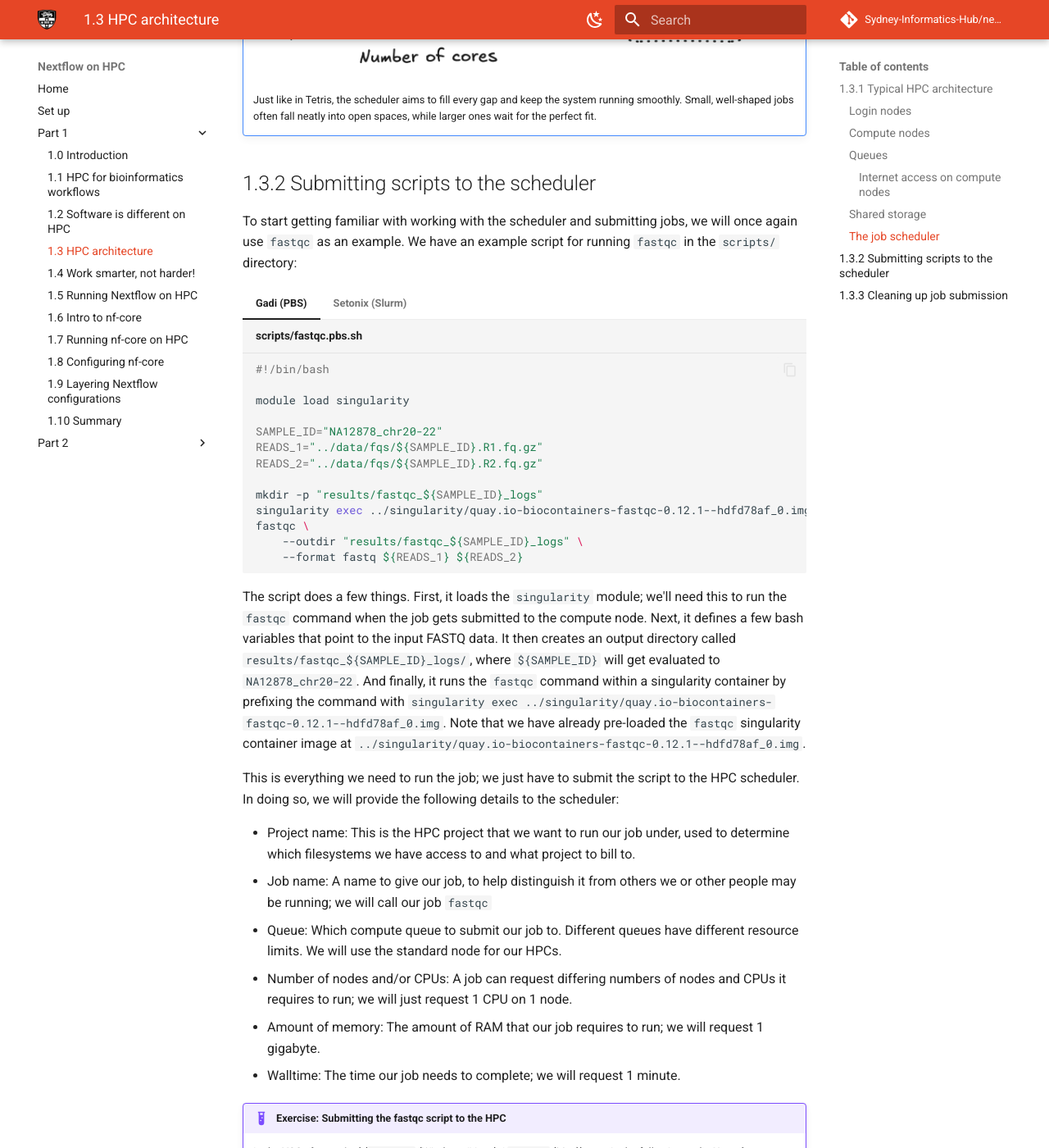
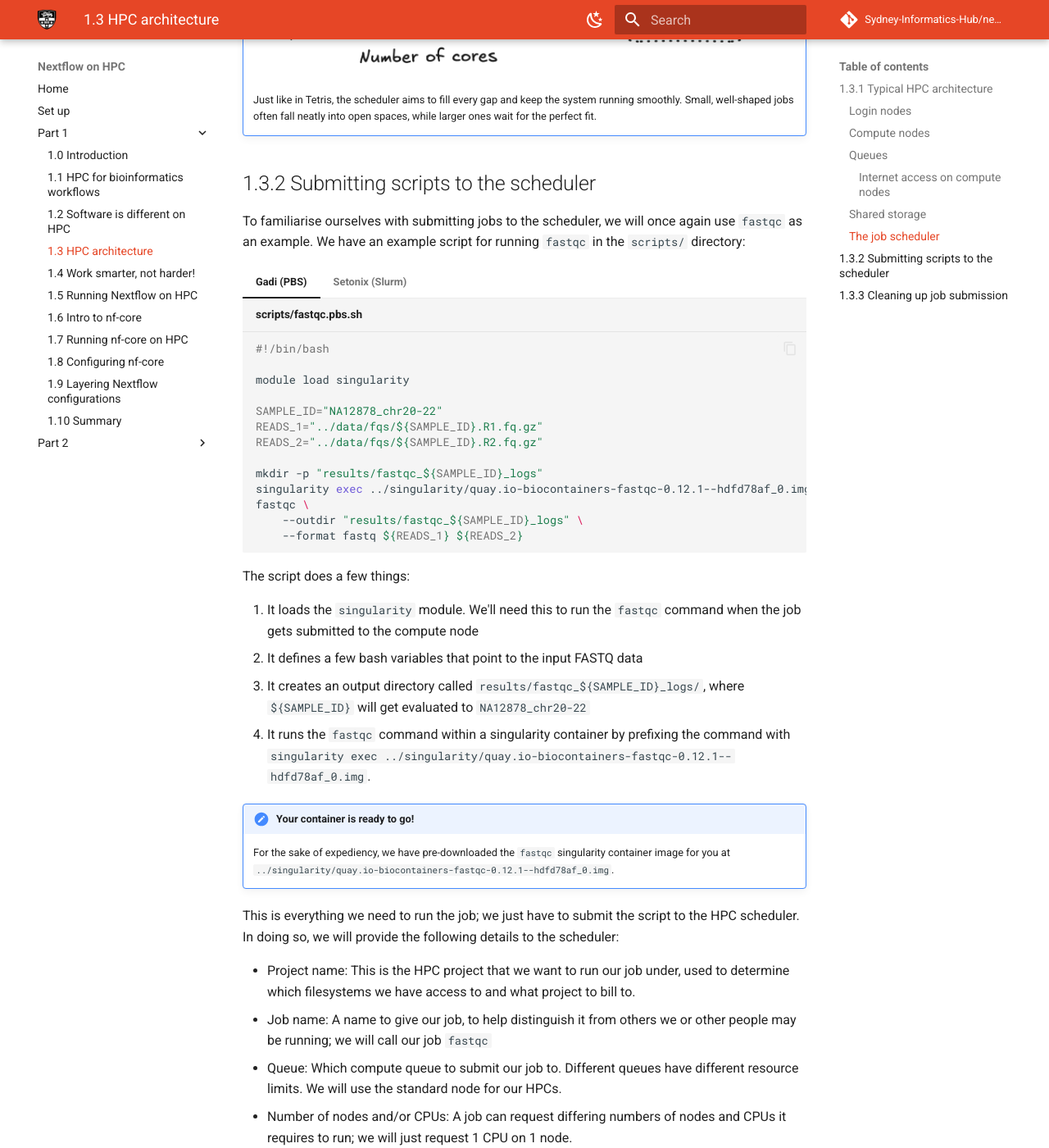
Before and after one commit to Sydney-Informatics-Hub/nextflow-hpc-workshop, an MkDocs documentation site: the page built from docs/part1/01_3_hpc_architecture.md, in a window 1280 px wide and 1400 px high, scrolled down 5152 px. Shown: the whole window at 82% size. Built offline with MkDocs 1.6.1 and Material for MkDocs 9.7.7, drawn with Linux system fonts in a browser that asks for light colours; comment, search, counter and statistics services are not loaded; some of the changed text lies outside the part shown.

````diff
--- a/docs/part1/01_3_hpc_architecture.md
+++ b/docs/part1/01_3_hpc_architecture.md
@@ -114,7 +114,7 @@ Getting the shape right matters. Underestimating the resources you job requires
 
 ## 1.3.2 Submitting scripts to the scheduler
 
-To start getting familiar with working with the scheduler and submitting jobs, we will once again use `fastqc` as an example. We have an example script for running `fastqc` in the `scripts/` directory:
+To familiarise ourselves with submitting jobs to the scheduler, we will once again use `fastqc` as an example. We have an example script for running `fastqc` in the `scripts/` directory:
 
 === "Gadi (PBS)"
 
@@ -152,7 +152,15 @@ To start getting familiar with working with the scheduler and submitting jobs, w
         --format fastq ${READS_1} ${READS_2}
     ```
 
-The script does a few things. First, it loads the `singularity` module; we'll need this to run the `fastqc` command when the job gets submitted to the compute node. Next, it defines a few bash variables that point to the input FASTQ data. It then creates an output directory called `results/fastqc_${SAMPLE_ID}_logs/`, where `${SAMPLE_ID}` will get evaluated to `NA12878_chr20-22`. And finally, it runs the `fastqc` command within a singularity container by prefixing the command with `singularity exec ../singularity/quay.io-biocontainers-fastqc-0.12.1--hdfd78af_0.img`. Note that we have already pre-loaded the `fastqc` singularity container image at `../singularity/quay.io-biocontainers-fastqc-0.12.1--hdfd78af_0.img`.
+The script does a few things:
+
+1. It loads the `singularity` module. We'll need this to run the `fastqc` command when the job gets submitted to the compute node
+2. It defines a few bash variables that point to the input FASTQ data
+3. It creates an output directory called `results/fastqc_${SAMPLE_ID}_logs/`, where `${SAMPLE_ID}` will get evaluated to `NA12878_chr20-22`
+4. It runs the `fastqc` command within a singularity container by prefixing the command with `singularity exec ../singularity/quay.io-biocontainers-fastqc-0.12.1--hdfd78af_0.img`.
+
+!!! note "Your container is ready to go!"
+    For the sake of expediency, we have pre-downloaded the `fastqc` singularity container image for you at `../singularity/quay.io-biocontainers-fastqc-0.12.1--hdfd78af_0.img`.
 
 This is everything we need to run the job; we just have to submit the script to the HPC scheduler. In doing so, we will provide the following details to the scheduler:
 
@@ -268,7 +276,7 @@ This is everything we need to run the job; we just have to submit the script to
     NA12878_chr20-22.R1_fastqc.zip  NA12878_chr20-22.R2_fastqc.zip
     ```
 
-    Before moving on, **delete the `results/` directory:
+    Before moving on, delete the `results/` directory:
 
     ```bash
     rm -r results
````
